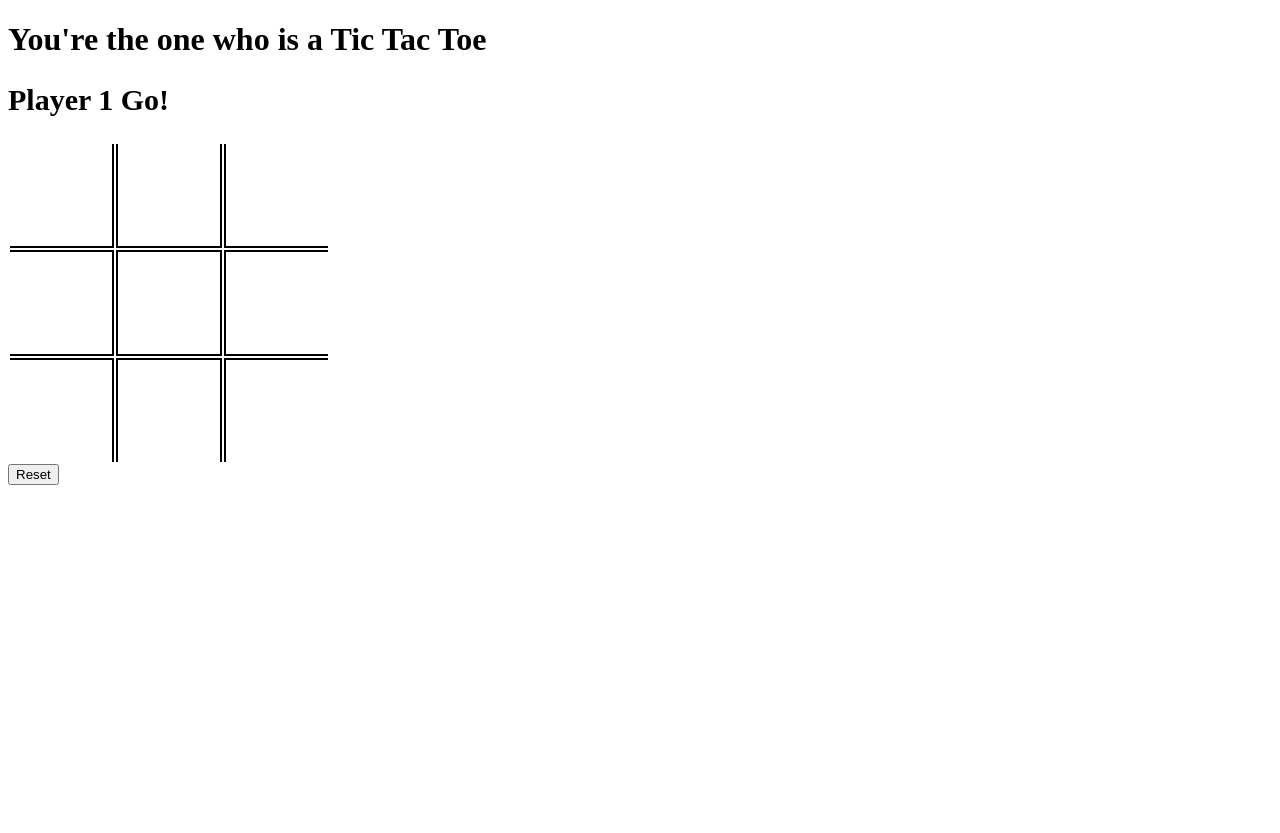
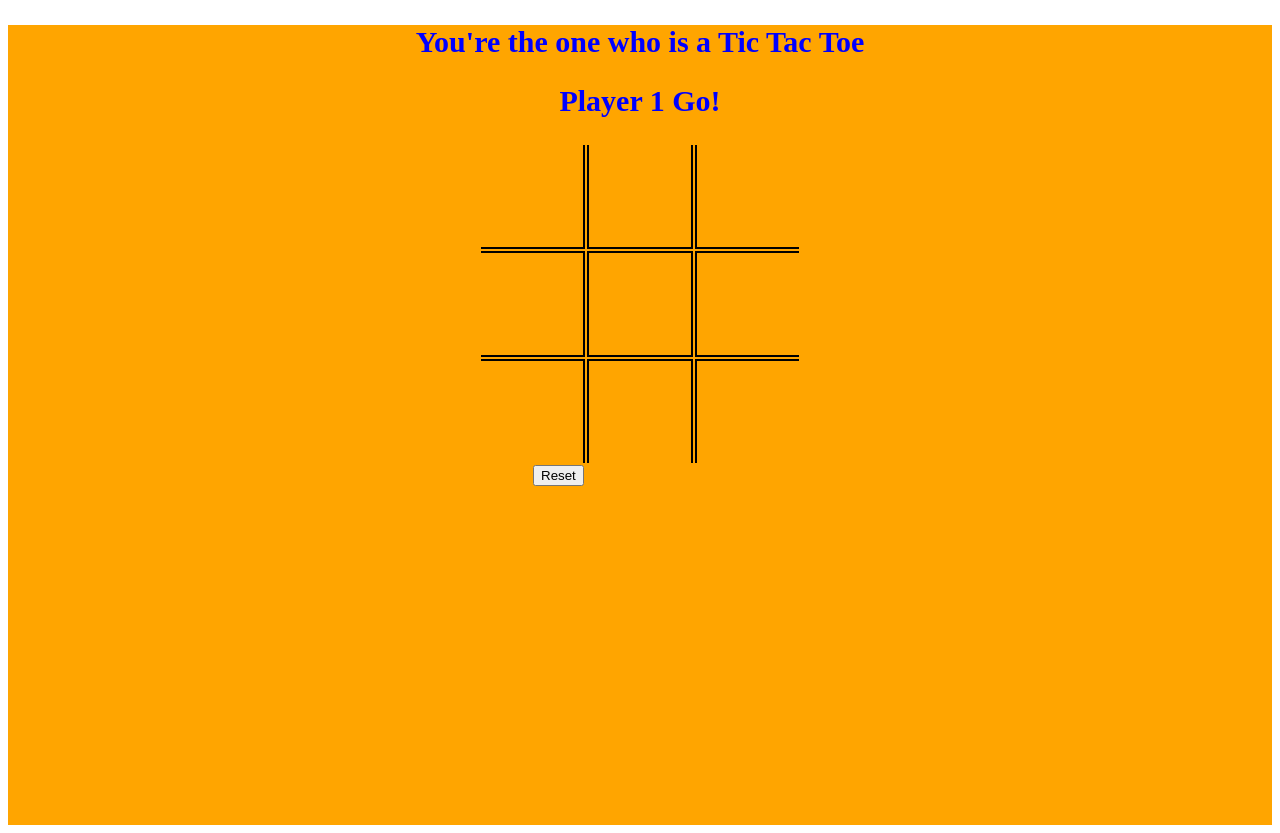
Before and after one commit to mrkrosenberg/tic-tac-toe, a plain HTML site: page index.html in a window 1280 px wide. Before the commit the page ends 800 px from the top, so only its background shows below. Drawn offline with nearby package versions, Linux system fonts and the light colour scheme.

Commit message:
final css adjustments

```diff
--- a/css/style.css
+++ b/css/style.css
@@ -1,5 +1,24 @@
+.container {
+	width: 100%;
+	height: 100vh;
+	color: blue;
+	background-color: orange;
+}
+
+.title {
+	margin: 0 auto;
+	font-size: 20px;
+	text-align: center;
+}
+
+.board {
+	margin: 0 auto;
+}
+
 .playerTurn {
 	font-size: 20px;
+	margin: 0 auto;
+	text-align: center;
 }
 
 
@@ -8,6 +27,10 @@
 	height: 100px;
 	border: 2px solid black;
 	text-align: center;
+}
+
+.box:hover {
+	background-color: pink;
 }
 
 #box1 {
@@ -45,3 +68,7 @@
 	border-right: none;
 	border-bottom: none;
 }
+
+.reset {
+	margin: 0 525px;
+}
--- a/index.html
+++ b/index.html
@@ -13,7 +13,7 @@
 <body>
 <div class="container">
 	<div class="title">
-		<h1>You're the one who is a Tic Tac Toe</h1>
+		<h2>You're the one who is a Tic Tac Toe</h2>
 	</div>
 	<div class="playerTurn">
 		<h2>Player 1 Go!</h2>
@@ -39,7 +39,9 @@
 		</table>
 	</div>
 	<!-- <button id="gameOver" class="over">Game Over? Click Here!</button> -->
+	<div class="button">
 	<button id="resetButton" class="reset">Reset</button>
+	</div>
 </div>
 </body>
 </html>
```
